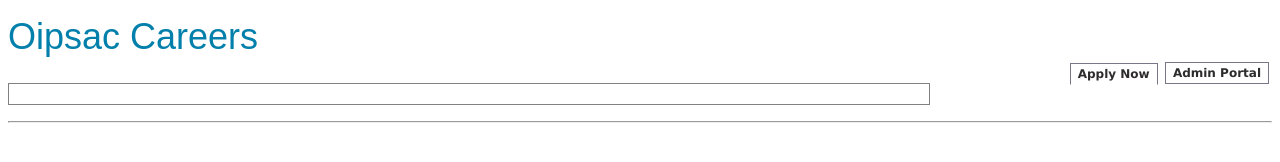
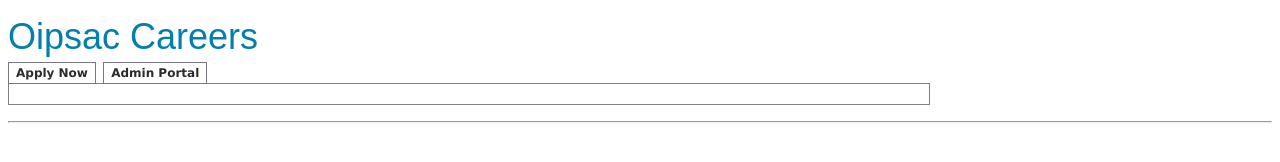
Before and after one commit to Oipsac/Oipsac, a plain HTML site: page index.html in a window 1280 px wide. Drawn offline with Linux system fonts and the light colour scheme.

Commit message:
Update tabcontent.css

```diff
--- a/tabcontent.css
+++ b/tabcontent.css
@@ -13,7 +13,7 @@ h3 {
     margin-bottom: 0;
     font: bold 12px Verdana;
     list-style-type: none;
-    text-align: right; /*set to left, center, or right to align the menu as desired*/
+    text-align: left;
     }
 
     .shadetabs li{
@@ -41,17 +41,7 @@ h3 {
     color: #2d2b2b;
     }
 
-    .shadetabs li a.selected{ /*selected main tab style */
-    position: relative;
-    top: 1px;
-    }
-
-    .shadetabs li a.selected{ /*selected main tab style */
-    background-image: url(shadeactive.gif);
-    border-bottom-color: white;
-    }
-
-    .shadetabs li a.selected:hover{ /*selected main tab style */
+    .shadetabs li a.selected:hover{
     text-decoration: none;
     }
 
```
